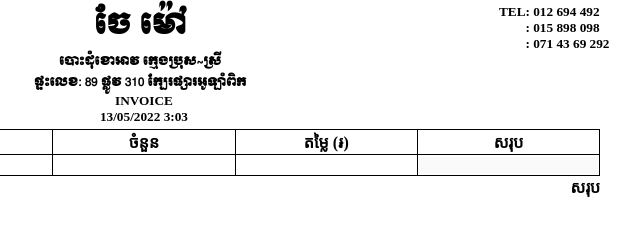
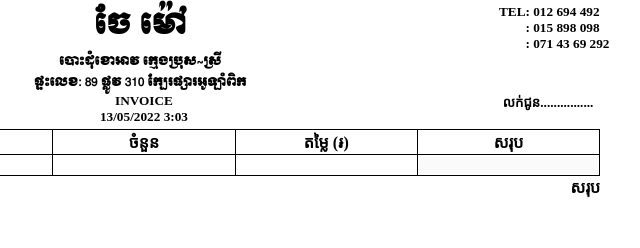
Before and after one commit to Kim-ChivChiv/Kimchivchiv.github.io, a plain HTML site: page index.html in a window 1280 px wide. Shown: the full height of the page, 496-1136 px from the left. Drawn offline with nearby package versions, Linux system fonts and the light colour scheme; no server answers.

Commit message:
Update index.html
Hi

```diff
--- a/index.html
+++ b/index.html
@@ -163,7 +163,7 @@ opacity: 1;
           &nbsp; Kim ChivChiv
         </h5>
         <h5 id="invoice">INVOICE</h5>
-        <div style="flex-basis: 104.33px"></div>
+        <h5 style="flex-basis: 104.33px">លក់ជូន................</h5>
       </div>
     </header>
     <table id="table">
```
